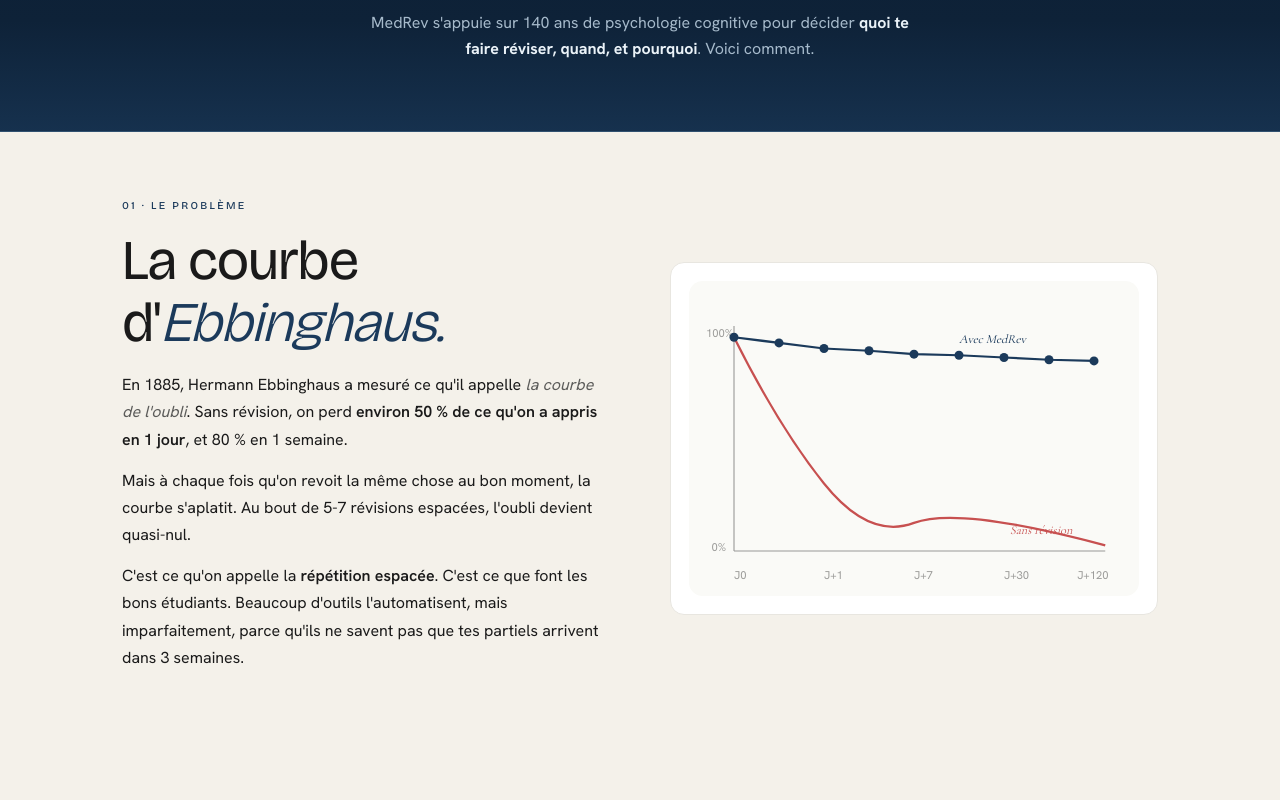
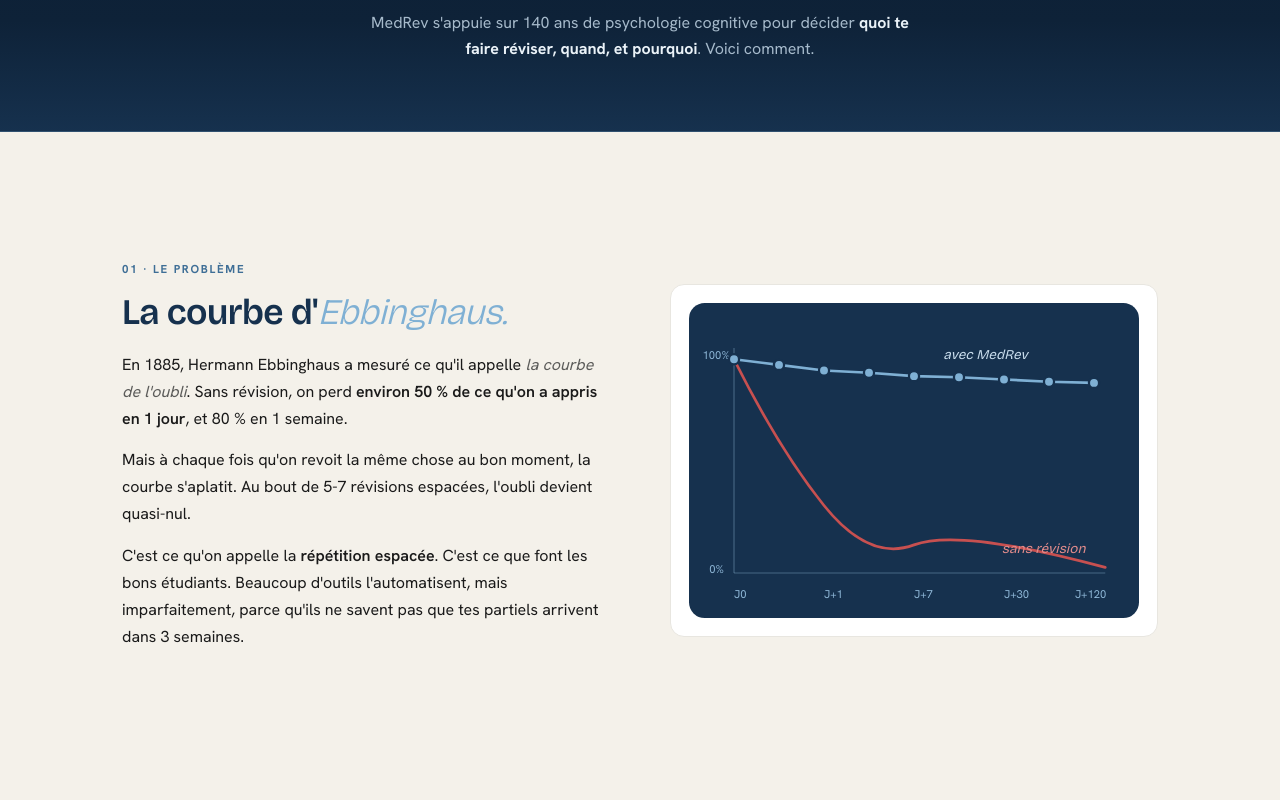
Before and after one commit to Axman1ak/MedRev, a Next.js app: page /methode in a window 1280 px wide. Shown: the part 480-1280 px from the top of the page. Built offline with nearby package versions, Linux system fonts and the light colour scheme.

Commit message:
Add files via upload

```diff
--- a/src/app/methode/page.tsx
+++ b/src/app/methode/page.tsx
@@ -37,7 +37,7 @@ export default function MethodePage() {
       </section>
 
       {/* Section 1 — La courbe d'oubli */}
-      <section className="lp-section" style={{ paddingTop: 0 }}>
+      <section className="lp-section" style={{ paddingTop: 64 }}>
         <div className="lp-method-block">
           <div className="lp-method-text">
             <div className="lp-section-kicker">01 · Le problème</div>
@@ -65,33 +65,30 @@ export default function MethodePage() {
           </div>
           <div className="lp-method-visual">
             <svg viewBox="0 0 400 280" xmlns="http://www.w3.org/2000/svg" style={{ width: '100%', height: 'auto' }}>
-              <rect width="400" height="280" fill="#FAFAF7" rx="12" />
-              <line x1="40" y1="240" x2="370" y2="240" stroke="#9A9A98" strokeWidth="1" />
-              <line x1="40" y1="40" x2="40" y2="240" stroke="#9A9A98" strokeWidth="1" />
-              <text x="40" y="265" fontFamily="var(--font-hanken)" fontSize="10" fill="#9A9A98">J0</text>
-              <text x="120" y="265" fontFamily="var(--font-hanken)" fontSize="10" fill="#9A9A98">J+1</text>
-              <text x="200" y="265" fontFamily="var(--font-hanken)" fontSize="10" fill="#9A9A98">J+7</text>
-              <text x="280" y="265" fontFamily="var(--font-hanken)" fontSize="10" fill="#9A9A98">J+30</text>
-              <text x="345" y="265" fontFamily="var(--font-hanken)" fontSize="10" fill="#9A9A98">J+120</text>
-              <text x="15" y="50" fontFamily="var(--font-hanken)" fontSize="10" fill="#9A9A98">100%</text>
-              <text x="20" y="240" fontFamily="var(--font-hanken)" fontSize="10" fill="#9A9A98">0%</text>
+              <rect width="400" height="280" fill="#16314E" rx="14" />
+              <line x1="40" y1="240" x2="370" y2="240" stroke="rgba(143,184,216,0.4)" strokeWidth="1" />
+              <line x1="40" y1="40" x2="40" y2="240" stroke="rgba(143,184,216,0.4)" strokeWidth="1" />
+              <text x="40" y="262" fontFamily="var(--font-hanken)" fontSize="10" fill="#8FB8D8">J0</text>
+              <text x="120" y="262" fontFamily="var(--font-hanken)" fontSize="10" fill="#8FB8D8">J+1</text>
+              <text x="200" y="262" fontFamily="var(--font-hanken)" fontSize="10" fill="#8FB8D8">J+7</text>
+              <text x="280" y="262" fontFamily="var(--font-hanken)" fontSize="10" fill="#8FB8D8">J+30</text>
+              <text x="343" y="262" fontFamily="var(--font-hanken)" fontSize="10" fill="#8FB8D8">J+120</text>
+              <text x="12" y="50" fontFamily="var(--font-hanken)" fontSize="10" fill="#8FB8D8">100%</text>
+              <text x="18" y="240" fontFamily="var(--font-hanken)" fontSize="10" fill="#8FB8D8">0%</text>
 
-              {/* Sans révision (rouge) */}
-              <path d="M 40 50 Q 80 130, 120 180 T 200 215 T 370 235" stroke="#C75050" strokeWidth="2" fill="none" />
-              <text x="285" y="225" fontFamily="Cormorant Garamond,serif" fontStyle="italic" fontSize="11" fill="#C75050">Sans révision</text>
+              {/* Sans révision : la chute */}
+              <path d="M 40 50 Q 80 130, 120 180 T 200 215 T 370 235" stroke="#C75050" strokeWidth="2.4" fill="none" strokeLinecap="round" />
+              <text x="278" y="222" fontFamily="var(--font-bricolage),serif" fontStyle="italic" fontSize="12" fill="#E08B8B">sans révision</text>
 
-              {/* Avec MedRev (vert) — points */}
-              <circle cx="40" cy="50" r="4" fill="#1B3A5B" />
-              <circle cx="80" cy="55" r="4" fill="#1B3A5B" />
-              <circle cx="120" cy="60" r="4" fill="#1B3A5B" />
-              <circle cx="160" cy="62" r="4" fill="#1B3A5B" />
-              <circle cx="200" cy="65" r="4" fill="#1B3A5B" />
-              <circle cx="240" cy="66" r="4" fill="#1B3A5B" />
-              <circle cx="280" cy="68" r="4" fill="#1B3A5B" />
-              <circle cx="320" cy="70" r="4" fill="#1B3A5B" />
-              <circle cx="360" cy="71" r="4" fill="#1B3A5B" />
-              <path d="M 40 50 L 80 55 L 120 60 L 160 62 L 200 65 L 240 66 L 280 68 L 320 70 L 360 71" stroke="#1B3A5B" strokeWidth="2" fill="none" />
-              <text x="240" y="55" fontFamily="Cormorant Garamond,serif" fontStyle="italic" fontSize="11" fill="#1B3A5B">Avec MedRev</text>
+              {/* Avec MedRev : chaque palier raccroche la courbe */}
+              <path d="M 40 50 L 80 55 L 120 60 L 160 62 L 200 65 L 240 66 L 280 68 L 320 70 L 360 71" stroke="#7FB0D4" strokeWidth="2.4" fill="none" strokeLinecap="round" />
+              {[
+                [40, 50], [80, 55], [120, 60], [160, 62], [200, 65],
+                [240, 66], [280, 68], [320, 70], [360, 71],
+              ].map(([cx, cy], i) => (
+                <circle key={i} cx={cx} cy={cy} r="4.5" fill="#7FB0D4" stroke="#16314E" strokeWidth="2" />
+              ))}
+              <text x="226" y="50" fontFamily="var(--font-bricolage),serif" fontStyle="italic" fontSize="12" fill="#C8DCEC">avec MedRev</text>
             </svg>
           </div>
         </div>
@@ -205,19 +202,19 @@ export default function MethodePage() {
         </div>
       </section>
 
-      {/* Section 4 — Mode angles morts */}
+      {/* Section 4 — Ce que j'ai raté */}
       <section className="lp-section" style={{ paddingTop: 40 }}>
         <div className="lp-method-block reverse">
           <div className="lp-method-text">
-            <div className="lp-section-kicker">04 · Le mode angles morts</div>
+            <div className="lp-section-kicker">04 · Le mode « Ce que j&apos;ai raté »</div>
             <h2 className="lp-section-h2" style={{ textAlign: 'left', margin: '0 0 18px' }}>
               <em>80 % du temps</em> sur 20 % du programme.
             </h2>
             <p className="lp-method-p">
-              Le simulateur peut tourner en deux modes : <strong>aléatoire</strong>
-              (toutes tes fiches au hasard) ou <strong>angles morts</strong>
-              (cible automatiquement les fiches où tu as les notes les plus
-              basses).
+              Le simulateur tire ses questions de <strong>trois sources</strong> :
+              tes QCM générés, tes <strong>annales importées en PDF</strong>, ou
+              le mode <strong>« Ce que j&apos;ai raté »</strong>, qui cible
+              automatiquement les fiches où tes notes sont les plus basses.
             </p>
             <p className="lp-method-p">
               L&apos;algo est simple : on pondère chaque question par
@@ -265,7 +262,7 @@ export default function MethodePage() {
               </div>
             </div>
             <div className="lp-method-stamps-note">
-              Mode angles morts · les fiches faibles tirées 3× plus souvent
+              Mode « Ce que j&apos;ai raté » · les fiches faibles tirées 3× plus souvent
             </div>
           </div>
         </div>
@@ -275,28 +272,28 @@ export default function MethodePage() {
       <section className="lp-section" style={{ paddingTop: 40 }}>
         <div className="lp-method-block">
           <div className="lp-method-text">
-            <div className="lp-section-kicker">05 · La bibliothèque</div>
+            <div className="lp-section-kicker">05 · Le rituel</div>
             <h2 className="lp-section-h2" style={{ textAlign: 'left', margin: '0 0 18px' }}>
-              Une <em>gamification</em> qui ne te trahit pas.
+              Un livre s&apos;écrit, <em>un sceau le ferme.</em>
             </h2>
             <p className="lp-method-p">
-              À chaque <strong>révision notée</strong> (J0, J1, J3, J7… les
-              14 paliers que chaque fiche traverse), tu ajoutes
-              <strong> un livre</strong> à ta bibliothèque virtuelle. Sur
-              l&apos;année, ça correspond à <strong>2000 livres</strong> et
-              autant d&apos;heures d&apos;études cumulées.
+              En session Focus, un <strong>livre s&apos;écrit en temps
+              réel</strong> pendant que tu révises. Tu notes la fiche en
+              apposant un <strong>sceau de cire</strong> de 1 à 5, et le livre
+              vole se ranger dans ta bibliothèque de nuit : <strong>2000
+              livres</strong> sur l&apos;année, <strong>6 trésors</strong> à
+              débloquer en chemin.
             </p>
             <p className="lp-method-p">
-              <strong>6 trésors</strong> se débloquent à 100, 300, 600, 900,
-              1200 et 1500 livres : un buste d&apos;Hippocrate, un sablier
-              en laiton, un chandelier sur des manuscrits, un globe terrestre,
-              une plume sur des manuscrits, un codex sur lutrin.
+              Ton travail se mesure dans un <strong>indice de préparation</strong>
+              sur 100 et un rang d&apos;érudit, d&apos;<strong>Apprenti</strong> à
+              <strong> Maître</strong>. Trois leviers le font monter : la
+              maîtrise, la couverture des paliers, et l&apos;assiduité.
             </p>
             <p className="lp-method-p">
-              Pas de <em>streaks anxiogènes</em>, pas de XP à farmer, pas
-              de <em>« ne casse pas ta série ! »</em>. Juste une bibliothèque
-              qui s&apos;étoffe, à ton rythme. Tu peux la regarder pendant
-              tes sessions Focus.
+              Un jour compte à partir de <strong>10 minutes de révision
+              réelle</strong> : la série récompense le vrai travail, pas le
+              clic du soir pour sauver une flamme.
             </p>
           </div>
           <div className="lp-method-visual">
@@ -305,14 +302,14 @@ export default function MethodePage() {
                 {[0, 1, 2, 3, 4].map(shelf => (
                   <div key={shelf} className="lp-method-biblio-shelf">
                     {Array.from({ length: 28 }).map((_, i) => {
-                      const palette = ['#5A2424', '#1F2E50', '#2A4030', '#7A4A2A', '#3A2030', '#4A2840', '#3D2A14']
+                      const palette = ['#2E5A8E', '#1E5E48', '#7A2E3E', '#4A3070', '#1E6070', '#8A5A2E', '#934832']
                       const filled = shelf < 3 || (shelf === 3 && i < 12)
                       return (
                         <span
                           key={i}
                           className="lp-method-biblio-book"
                           style={{
-                            background: filled ? palette[(shelf * 28 + i) % palette.length] : '#EBEAE5',
+                            background: filled ? palette[(shelf * 28 + i) % palette.length] : 'rgba(127, 176, 212, 0.12)',
                             opacity: filled ? 1 : 0.5,
                             height: 26 + (i % 4) * 2,
                           }}
--- a/src/app/pricing/page.tsx
+++ b/src/app/pricing/page.tsx
@@ -44,7 +44,7 @@ export default function PricingPublicPage() {
       </section>
 
       {/* Cards */}
-      <section className="lp-section" style={{ paddingTop: 0 }}>
+      <section className="lp-section" style={{ paddingTop: 64 }}>
         <div className="lp-pricing-teaser">
           <div className="lp-pt-card">
             <div className="lp-pt-tag">Pour découvrir</div>
--- a/src/components/landing-night.css
+++ b/src/components/landing-night.css
@@ -464,3 +464,46 @@
 
 /* Auth : bandeau plus compact (le formulaire doit rester proche du fold) */
 .ln-subhero-auth { padding: 110px 24px 54px; }
+
+/* ============ HARMONISATION TYPO DES PAGES DOC (méthode, manifesto…) ============ */
+/* Les titres de section adoptent le langage de la landing : Bricolage 600,
+   italique bleu sur les emphases. Scopé .ln-doc, l'existant ailleurs ne bouge pas. */
+.ln-doc .lp-section-h2 {
+  font-family: var(--font-bricolage), serif;
+  font-size: clamp(26px, 3.2vw, 36px);
+  font-weight: 600;
+  letter-spacing: -.015em;
+  color: #16314E;
+}
+.ln-doc .lp-section-h2 em { font-style: italic; color: #7FB0D4; }
+.ln-doc .lp-section-kicker {
+  font-family: var(--font-hanken), sans-serif;
+  font-size: 11.5px;
+  font-weight: 700;
+  letter-spacing: .15em;
+  text-transform: uppercase;
+  color: #3E6E96;
+}
+.ln-doc .manifesto-num {
+  font-family: var(--font-hanken), sans-serif;
+  font-size: 11.5px;
+  font-weight: 700;
+  letter-spacing: .15em;
+  text-transform: uppercase;
+  color: #3E6E96;
+}
+.ln-doc .manifesto-quote {
+  font-family: var(--font-bricolage), serif;
+  border-left: 3px solid #7FB0D4;
+}
+.ln-doc .lp-cta-h2 {
+  font-family: var(--font-bricolage), serif;
+  font-weight: 600;
+  letter-spacing: -.015em;
+}
+.ln-doc .lp-cta-h2 em { font-style: italic; color: #7FB0D4; }
+/* Le visuel mini-bibliothèque de la méthode passe en nuit */
+.ln-doc .lp-method-biblio { background: #16314E; border-radius: 14px; padding: 16px; }
+.ln-doc .lp-method-biblio-meta { color: #C8DCEC; }
+.ln-doc .lp-method-biblio-meta strong { color: #EAF2F8; }
+.ln-doc .lp-method-biblio-meta span:last-child { color: #7FB0D4 !important; }
```
